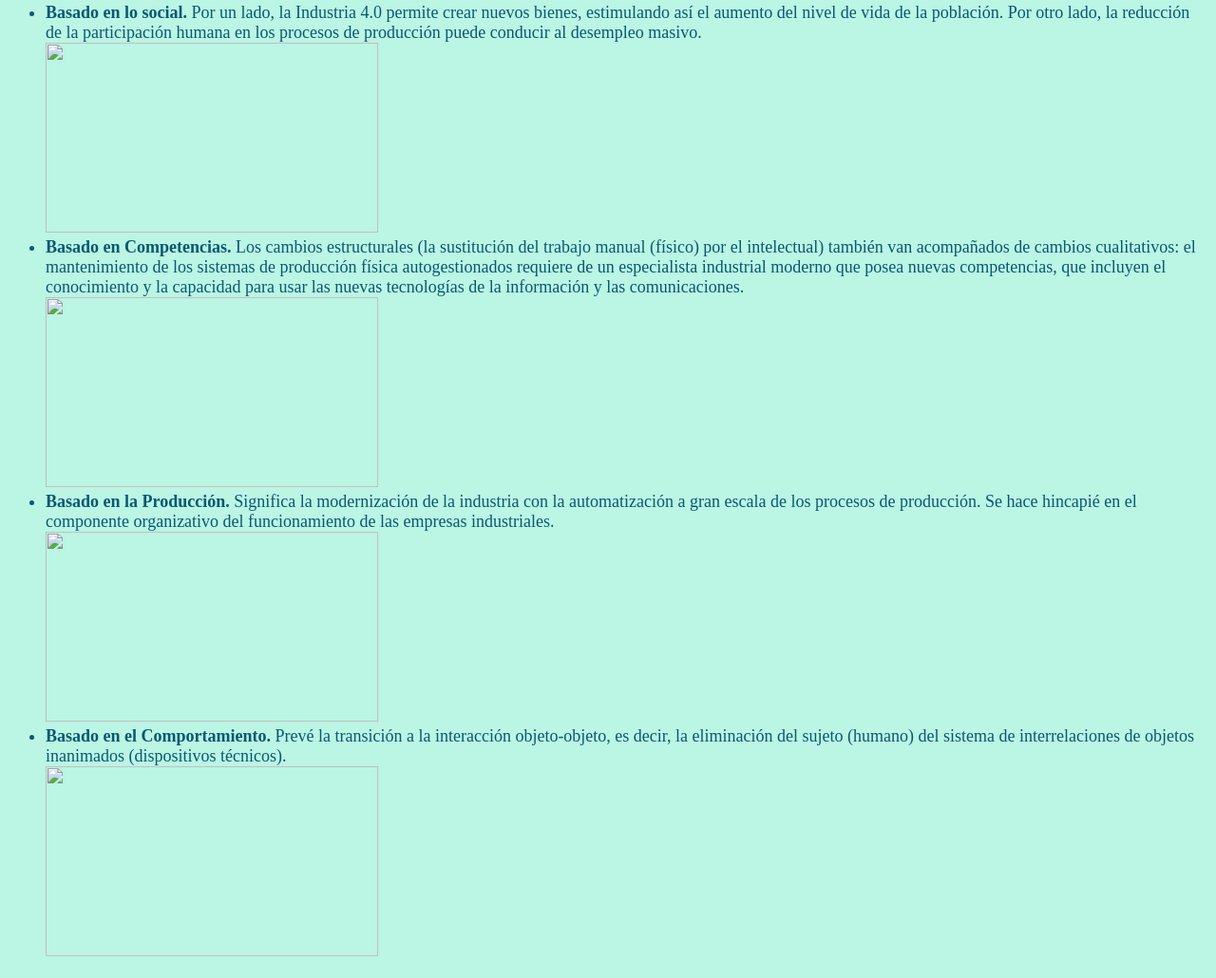
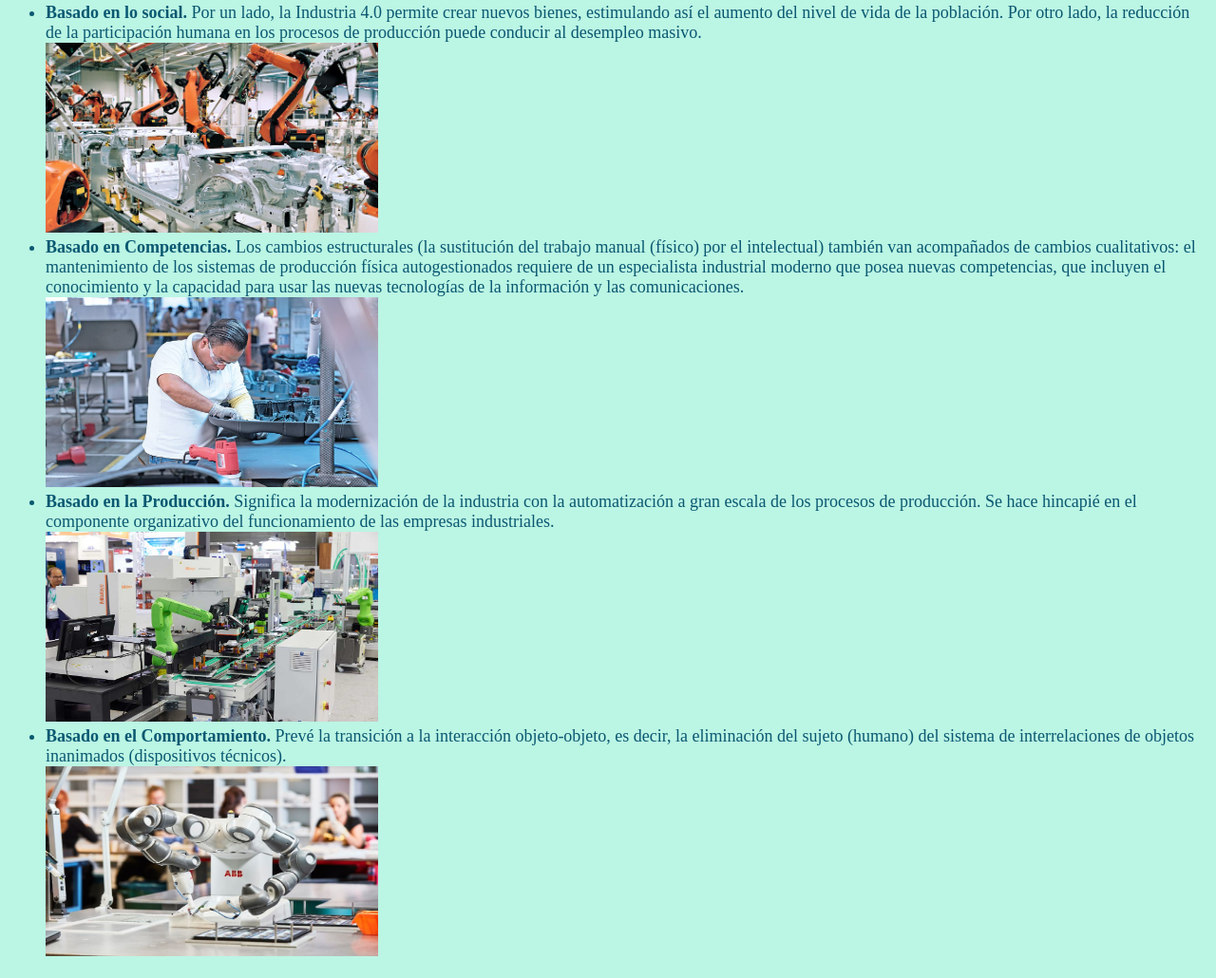
Before and after one commit to aurorayeo/aurorayeo.github.io, a plain HTML site: page lista1AKYR.html in a window 1280 px wide. Shown: the part 83-1113 px from the top of the page at 95% size. Drawn offline with Linux system fonts and the light colour scheme.

Commit message:
Update lista1AKYR.html

```diff
--- a/lista1AKYR.html
+++ b/lista1AKYR.html
@@ -13,7 +13,7 @@ lado, la Industria 4.0 permite crear nuevos bienes, estimulando así el aumento
 de la población. Por otro lado, la reducción de la participación humana en los procesos de
 producción puede conducir al desempleo masivo.
 <BR>
-<IMG SRC="IMAGENES/lista1social.jpg" HEIGHT=200 WIDTH=350>
+<IMG SRC="lista1social.jpg" HEIGHT=200 WIDTH=350>
 <LI> <B>Basado en Competencias.</B> Los cambios estructurales (la
 sustitución del trabajo manual (físico) por el intelectual) también van acompañados de cambios
 cualitativos: el mantenimiento de los sistemas de producción física autogestionados requiere
@@ -21,17 +21,17 @@ de un especialista industrial moderno que posea nuevas competencias, que incluye
 conocimiento y la capacidad para usar las nuevas tecnologías de la información y las
 comunicaciones.
 <BR>
-<IMG SRC="IMAGENES/lista1competencias.jpg" HEIGHT=200 WIDTH=350>
+<IMG SRC="lista1competencias.jpg" HEIGHT=200 WIDTH=350>
 <LI> <B>Basado en la Producción.</B> Significa la
 modernización de la industria con la automatización a gran escala de los procesos de
 producción. Se hace hincapié en el componente organizativo del funcionamiento de las
 empresas industriales.
 <BR>
-<IMG SRC="IMAGENES/lista1produccion.jpg" HEIGHT=200 WIDTH=350>
+<IMG SRC="lista1produccion.jpg" HEIGHT=200 WIDTH=350>
 <LI> <B>Basado en el Comportamiento.</B> Prevé la transición a la interacción objeto-objeto, es decir, la eliminación del sujeto
 (humano) del sistema de interrelaciones de objetos inanimados (dispositivos técnicos).
 <BR>
-<IMG SRC="IMAGENES/lista1comportamiento.jpg" HEIGHT=200 WIDTH=350>
+<IMG SRC="lista1comportamiento.jpg" HEIGHT=200 WIDTH=350>
 </UL>
 </FONT>
 </BODY>
```
